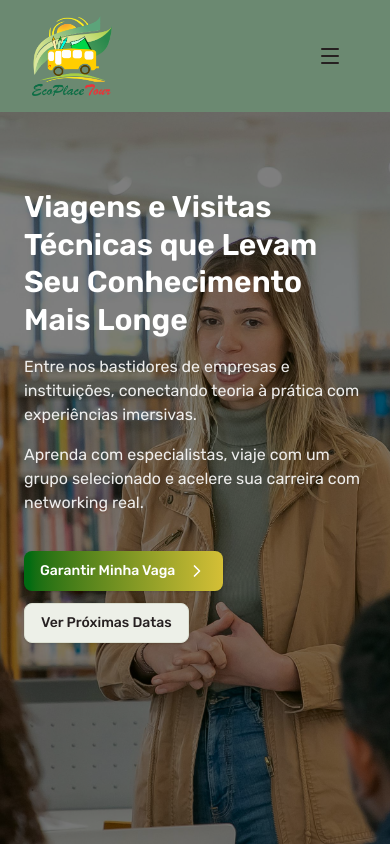
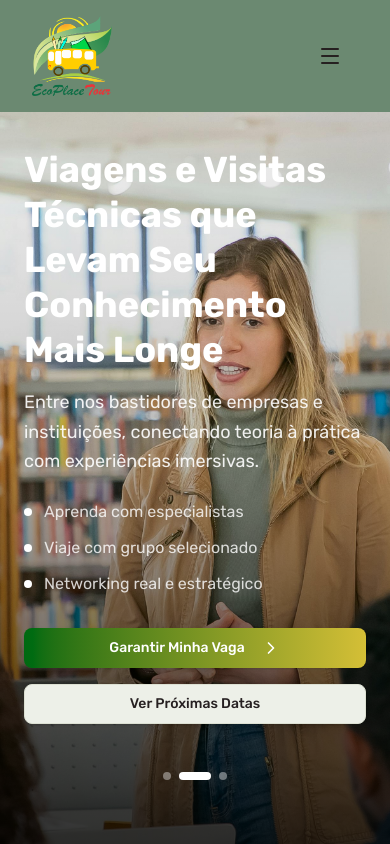
Before and after one commit to luccastk/EcoplaceTour, a React (Vite) app: page / in a window 390 px wide. Built offline with nearby package versions, Linux system fonts and the light colour scheme; grey boxes are pictures that could not be loaded.

Commit message:
feat: add hero section

```diff
--- a/src/components/sections/hero.tsx
+++ b/src/components/sections/hero.tsx
@@ -6,13 +6,10 @@ import { useCallback, useEffect, useMemo, useState } from "react";
 import { HeroItems } from "../hero";
 import { Button } from "../ui";
 import { cn } from "../../lib/utils";
-import { useScreenDetector } from "../../hooks/use-screen-detector";
 
 export function Hero() {
   const [selectedIndex, setSelectedIndex] = useState(0);
   const [selectedSubheadline, setSelectedSubheadline] = useState(0);
-
-  const { isDesktop } = useScreenDetector();
 
   const prefersReducedMotion =
     typeof window !== "undefined" &&
@@ -32,24 +29,52 @@ export function Hero() {
     [prefersReducedMotion]
   );
 
-  const [emblaRef, emblaApi] = useEmblaCarousel({ loop: true }, plugins);
+  const [emblaRefMobile, emblaApiMobile] = useEmblaCarousel(
+    { loop: true },
+    plugins
+  );
+  const [emblaRefDesktop, emblaApiDesktop] = useEmblaCarousel(
+    { loop: true },
+    plugins
+  );
 
-  const scrollPrev = useCallback(() => emblaApi?.scrollPrev(), [emblaApi]);
-  const scrollNext = useCallback(() => emblaApi?.scrollNext(), [emblaApi]);
+  const scrollPrev = useCallback(() => {
+    emblaApiMobile?.scrollPrev();
+    emblaApiDesktop?.scrollPrev();
+  }, [emblaApiMobile, emblaApiDesktop]);
 
-  const onSelect = useCallback(() => {
-    if (!emblaApi) return;
-    setSelectedIndex(emblaApi.selectedScrollSnap());
-  }, [emblaApi]);
+  const scrollNext = useCallback(() => {
+    emblaApiMobile?.scrollNext();
+    emblaApiDesktop?.scrollNext();
+  }, [emblaApiMobile, emblaApiDesktop]);
+
+  const onSelectMobile = useCallback(() => {
+    if (!emblaApiMobile) return;
+    setSelectedIndex(emblaApiMobile.selectedScrollSnap());
+  }, [emblaApiMobile]);
+
+  const onSelectDesktop = useCallback(() => {
+    if (!emblaApiDesktop) return;
+    setSelectedIndex(emblaApiDesktop.selectedScrollSnap());
+  }, [emblaApiDesktop]);
 
   useEffect(() => {
-    if (!emblaApi) return;
-    onSelect();
-    emblaApi.on("select", onSelect);
+    if (!emblaApiMobile) return;
+    onSelectMobile();
+    emblaApiMobile.on("select", onSelectMobile);
     return () => {
-      emblaApi.off("select", onSelect);
+      emblaApiMobile.off("select", onSelectMobile);
     };
-  }, [emblaApi, onSelect]);
+  }, [emblaApiMobile, onSelectMobile]);
+
+  useEffect(() => {
+    if (!emblaApiDesktop) return;
+    onSelectDesktop();
+    emblaApiDesktop.on("select", onSelectDesktop);
+    return () => {
+      emblaApiDesktop.off("select", onSelectDesktop);
+    };
+  }, [emblaApiDesktop, onSelectDesktop]);
 
   useEffect(() => {
     const onKey = (e: KeyboardEvent) => {
@@ -72,7 +97,7 @@ export function Hero() {
         <div
           id={carouselId}
           className="absolute inset-0 overflow-hidden"
-          ref={emblaRef}
+          ref={emblaRefMobile}
           aria-live="polite"
         >
           <div className="flex">
@@ -82,38 +107,87 @@ export function Hero() {
                 className="flex-[0_0_100%] min-w-0 h-[100vh] relative"
               >
                 <item.children />
-                <div className="pointer-events-none absolute inset-0 bg-black/50" />
+                <div className="pointer-events-none absolute inset-0 bg-gradient-to-b from-transparent via-black/20 to-black/80" />
               </div>
             ))}
           </div>
         </div>
 
         {/* Content overlay for mobile */}
-        <div className="relative z-10 flex items-center min-h-[100vh] px-6 py-16">
-          <div className="flex flex-col gap-6 w-full">
+        <div className="relative z-10 flex flex-col justify-between min-h-[100vh] px-6 py-8">
+          {/* Top section - Logo/Brand */}
+          <div className="flex justify-center pt-4">
+            <div className="bg-white/10 backdrop-blur-sm rounded-full px-4 py-2">
+              <span className="text-white font-medium text-sm">
+                Ecoplace Tour
+              </span>
+            </div>
+          </div>
+
+          {/* Bottom section - Content */}
+          <div className="flex flex-col gap-8 pb-8">
+            {/* Main content */}
+            <div className="space-y-6">
               <div className="space-y-4">
                 <h1
                   id="hero-title"
-                className="text-3xl md:text-5xl font-semibold leading-tight text-white"
+                  className="text-4xl font-bold leading-tight text-white"
                 >
-                Viagens e Visitas Técnicas que Levam Seu Conhecimento Mais Longe
+                  Viagens e Visitas Técnicas que Levam Seu Conhecimento Mais
+                  Longe
                 </h1>
 
-              <p className="text-base md:text-lg text-white/90">
+                <p className="text-white/90 text-lg leading-relaxed">
                   Entre nos bastidores de empresas e instituições, conectando
                   teoria à prática com experiências imersivas.
                 </p>
-              <p className="text-base md:text-lg text-white/90">
-                Aprenda com especialistas, viaje com um grupo selecionado e
-                acelere sua carreira com networking real.
-              </p>
               </div>
 
-            <div className="flex flex-col sm:flex-row items-start sm:items-center gap-3 my-3">
+              {/* Features */}
+              <div className="space-y-3">
+                <div className="flex items-center gap-3">
+                  <div className="w-2 h-2 bg-white rounded-full"></div>
+                  <span className="text-white/80">
+                    Aprenda com especialistas
+                  </span>
+                </div>
+                <div className="flex items-center gap-3">
+                  <div className="w-2 h-2 bg-white rounded-full"></div>
+                  <span className="text-white/80">
+                    Viaje com grupo selecionado
+                  </span>
+                </div>
+                <div className="flex items-center gap-3">
+                  <div className="w-2 h-2 bg-white rounded-full"></div>
+                  <span className="text-white/80">
+                    Networking real e estratégico
+                  </span>
+                </div>
+              </div>
+            </div>
+
+            <div className="flex flex-col gap-4">
               <Button aria-controls={carouselId}>
-                Garantir Minha Vaga <ChevronRight className="w-5 h-5 ml-1" />
+                Garantir Minha Vaga <ChevronRight className="w-5 h-5 ml-2" />
               </Button>
+
               <Button variant="outline">Ver Próximas Datas</Button>
+            </div>
+
+            <div className="flex justify-center gap-2 pt-4">
+              {HeroItems.map((item, idx) => (
+                <button
+                  key={item.title}
+                  onClick={() => emblaApiMobile?.scrollTo(idx)}
+                  className={cn(
+                    "w-2 h-2 rounded-full transition-all duration-300",
+                    selectedIndex === idx
+                      ? "bg-white w-8"
+                      : "bg-white/40 hover:bg-white/60"
+                  )}
+                  aria-label={`Ir para slide ${idx + 1}`}
+                />
+              ))}
             </div>
           </div>
         </div>
@@ -172,7 +246,7 @@ export function Hero() {
                   <li key={item.title}>
                     <button
                       onClick={() => {
-                        emblaApi?.scrollTo(idx);
+                        emblaApiDesktop?.scrollTo(idx);
                         setSelectedSubheadline(idx);
                       }}
                       className={cn(
@@ -207,7 +281,7 @@ export function Hero() {
         <div
           id={carouselId}
           className="overflow-hidden relative"
-          ref={emblaRef}
+          ref={emblaRefDesktop}
           aria-live="polite"
         >
           <div className="flex">
```
Lines whose indentation alone changed are shown as unchanged.
